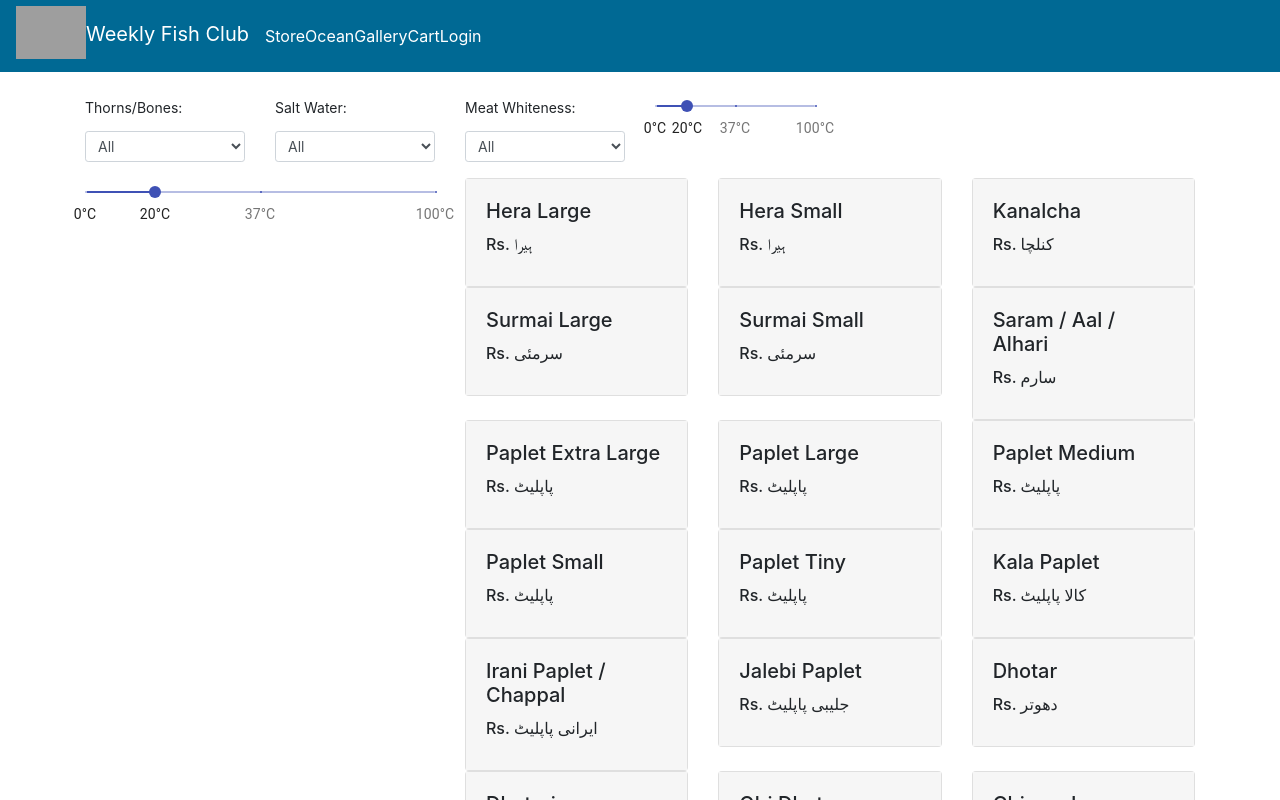
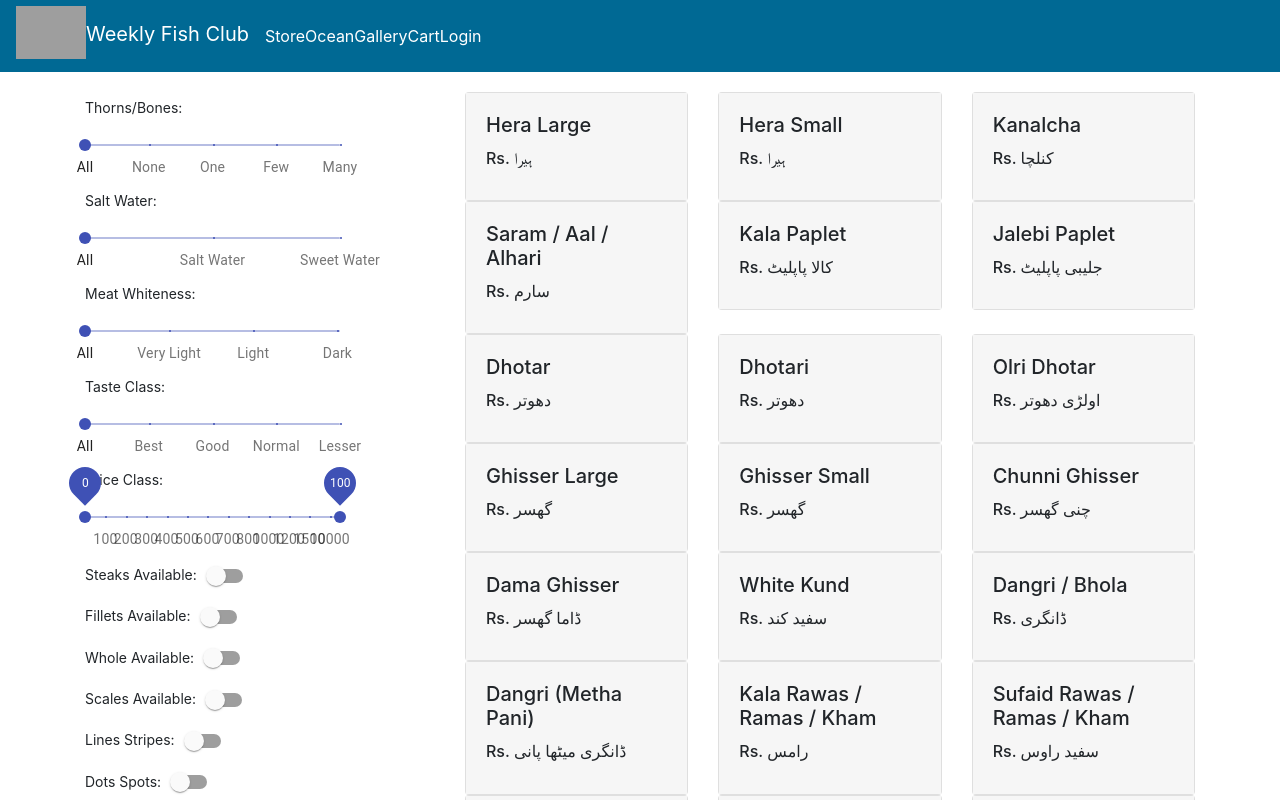
Before and after one commit to ehsanquranwala/openoms, a React (Create React App) app: page /category in a window 1280 px wide. Shown: the top 800 px of the page. Built offline with nearby package versions, Linux system fonts and the light colour scheme; grey boxes are pictures that could not be loaded; what secure-ls would draw is missing.

Commit message:
Filter Page

```diff
--- a/src/components/Cart.js
+++ b/src/components/Cart.js
@@ -345,14 +345,37 @@ import { Card, CardImg, CardBody,
                           <Row>Wholesale: {this.getwholesale(product)}</Row>
                           <Row>Resale: {this.getresale(product)}</Row>
                           <Row>Promo: {this.getpromo(product)}</Row>
-                          <Row>Special: {this.getdiscount(product)}</Row>
+                          <Row style= {{cursor: 'pointer'}}
+                              onClick={()=>{this.setState({discount:true})}}>
+                                  Special: {discountPercent>0?this.getdiscount(product):
+                                  <p>Get Discount</p>}</Row>
                       </td>
                     <td>{//actual
                       this.getdiscount(product)>0?'Special Discount':
                     product.priceType=='retail' && totalqty>=20 ? 'resale':product.priceType }
 
                     </td>
-                    <td>{product.quantity}</td>
+                    <td>
+                          <div style={{flexDirection:"row",display:"flex"}}>
+                              <Button style={{padding:4}}
+                                      color="primary"
+                                      size="sm"
+                                      onClick={()=>this.minusProduct(i)} >-</Button>
+
+                              <Label  size="sm"
+                                      style={{padding:10,height:5}}>{product.quantity}</Label>
+
+                              <Button style={{padding:3}}
+                                      color="primary"
+                                      size="sm"
+                                      onClick={()=>this.plusProduct(i)}>+</Button>
+                          </div>
+                          <Button style={{padding:4,marginTop:10}}
+                                  color="danger"
+                                  size="sm"
+                                  onClick={()=>this.removeProduct(i)}>remove</Button>
+
+                          </td>
                     <td> {this.getretail(product)*product.quantity}</td>
                     <td>
                       {//discounted
@@ -473,15 +496,7 @@ import { Card, CardImg, CardBody,
 
                     </Col>
 
-                    <Col  md="3">
-                          <div style={{flexDirection:"row",display:"flex"}}>
-                              <Button color="info" size="sm" onClick={()=>this.minusProduct(i)} >-</Button>
-                              <Label size="sm" style={{padding:10,height:5}}>{product.quantity}</Label>
-                              <Button color="info" size="sm" onClick={()=>this.plusProduct(i)}>+</Button>
-                          </div>
-                          <Button color="info" size="sm" onClick={()=>this.removeProduct(i)}>Remove</Button>
 
-                    </Col>
                 </Row>
              ):<h6>No Product Found</h6>}
               <hr style={{ color: '#c0c0c0', }} />
@@ -510,11 +525,10 @@ import { Card, CardImg, CardBody,
                     </Col>
                   </Row>
                   <Row>
-                    <Col>
+                    <Col md='10'>
                     <div style={{flexDirection:"row",display:"flex",justifyContent:"space-between"}}>
                       <Input  name='PromoCode' size="sm" placeholder='Promo Code' value={this.state.coupon} onChange={ (e)=>this.setState({coupon: e.target.value})} required></Input>
                       <Button onClick={()=>this.getCoupon()} color='info' size="sm">Apply</Button>
-                      <Button onClick={()=>this.setState({discount:true})} color='info' size="sm">Discount</Button>
                     </div>
                     </Col>
                   </Row>
--- a/src/components/Category.js
+++ b/src/components/Category.js
@@ -5,38 +5,146 @@ import { Button,Card, CardImg,  CardBody,
   import { connect } from "react-redux";
   import { products, addtocart, category,addArticle,user } from "../js/actions/index";
   import {SingleSlider} from 'react-slider-kit';
-  import { Slider } from '@material-ui/core';
+  import { Slider,Switch  } from '@material-ui/core';
   import Child from './dropdown';
   import 'react-dropdown-tree-select/dist/styles.css';
+
   var ls = new SecureLS({encodingType: 'aes'});
   var fishData = require('../assets/fishdata.json');
  let categories=[];
 
- const marks = [
+
+ const thorns = [
   {
     value: 0,
-    label: '0°C',
-  },
-  {
-    value: 20,
-    label: '20°C',
+    label: 'All',
+  }
+  ,{
+    value: 25,
+    label: 'None',
   },
   {
     value: 50,
-    label: '37°C',
+    label: 'One',
+  },
+  {
+    value: 75,
+    label: 'Few',
   },
   {
     value: 100,
-    label: '100°C',
+    label: 'Many',
+  },
+];
+const Salt_Water = [
+  {
+    value: 0,
+    label: 'All',
+  }
+  ,{
+    value: 50,
+    label: 'Salt Water',
+  },
+  {
+    value: 100,
+    label: 'Sweet Water',
+  },
+];
+const Meat_Whiteness = [
+  {
+    value: 0,
+    label: 'All',
+  }
+  ,{
+    value: 33,
+    label: 'Very Light',
+  },
+  {
+    value: 66,
+    label: 'Light',
+  },
+  {
+    value: 99,
+    label: 'Dark',
+  },
+];
+const Taste_Class = [
+  {
+    value: 0,
+    label: 'All',
+  }
+  ,{
+    value: 25,
+    label: 'Best',
+  },
+  {
+    value: 50,
+    label: 'Good',
+  },
+  {
+    value: 75,
+    label: 'Normal',
+  },
+  {
+    value: 100,
+    label: 'Lesser',
+  },
+];
+const Price_Class = [
+  {
+    value: 8,
+    label: '100',
+  }
+  ,{
+    value: 16,
+    label: '200',
+  },
+  {
+    value: 24,
+    label: '300',
+  },
+  {
+    value: 32,
+    label: '400',
+  }
+  ,{
+    value: 40,
+    label: '500',
+  },
+  {
+    value: 48,
+    label: '600',
+  },
+  {
+    value: 56,
+    label: '700',
+  },
+  {
+    value: 64,
+    label: '800',
+  },
+  {
+    value: 72,
+    label: '1000',
+  },{
+    value: 80,
+    label: '1200',
+  },{
+    value: 88,
+    label: '1500',
+  },{
+    value: 96,
+    label: '10000',
   },
 ];
 
+
 function valuetext(value) {
-  return `${value}°C`;
+  return `${value}`;
 }
 
 function valueLabelFormat(value) {
-  return marks.findIndex((mark) => mark.value === value) + 1;
+  return thorns.findIndex((thorn) => thorn.value === value) + 1;
 }
 
    class Category extends React.Component {
@@ -49,8 +157,8 @@ function valueLabelFormat(value) {
                     value:10,
                     fBone:4,
                     Salt_Water:2,
-                    filter:{Thorns:4,Salt_Water:2,Meat_Whiteness:0},
-                    appliedFilter:[]
+                    filter:{Thorns:4,Salt_Water:2,Meat_Whiteness:0,Taste_Class:0,Steaks_Available:false,Fillets_Available:false,Whole_Available:false,Dots_Spots:false,Lines_Stripes:false},
+                    appliedFilter:[],
                   };
                    }
     componentDidMount(){
@@ -76,7 +184,23 @@ function valueLabelFormat(value) {
         let Meat_Whiteness=(fishDataa[`Meat_Whiteness`]<5);
         if(filter[`Meat_Whiteness`]!=0){ Meat_Whiteness=(filter[`Meat_Whiteness`]==fishDataa[`Meat_Whiteness`]) }
 
-          if(thorn&& Salt_Water&&Meat_Whiteness){
+        let Taste_Class=(fishDataa[`Taste_Class`]<5);
+        if(filter[`Taste_Class`]!=0){ Taste_Class=(filter[`Taste_Class`]==fishDataa[`Taste_Class`]) }
+
+        let Steaks_Available=(fishDataa[`Steaks_Available`]<5);
+        if(filter[`Steaks_Available`]!=false){ Steaks_Available=(1==fishDataa[`Steaks_Available`]) }
+        let Fillets_Available=(fishDataa[`Fillets_Available`]<5);
+        if(filter[`Fillets_Available`]!=false){ Fillets_Available=(1==fishDataa[`Fillets_Available`]) }
+        let Whole_Available=(fishDataa[`Whole_Available`]<5);
+        if(filter[`Whole_Available`]!=false){ Whole_Available=(1==fishDataa[`Whole_Available`]) }
+        let Scales=(fishDataa[`Scales`]<5);
+        if(filter[`Scales`]!=false){ Scales=(1==fishDataa[`Scales`]) }
+        let Dots_Spots=(fishDataa[`Dots_Spots`]<5);
+        if(filter[`Dots_Spots`]!=false){ Dots_Spots=(1==fishDataa[`Dots_Spots`]) }
+        let Lines_Stripes=(fishDataa[`Lines_Stripes`]<5);
+        if(filter[`Lines_Stripes`]!=false){ Lines_Stripes=(1==fishDataa[`Lines_Stripes`]) }
+
+          if(thorn&& Salt_Water&&Meat_Whiteness&&Taste_Class&&Steaks_Available&&Fillets_Available&&Whole_Available&&Scales&&Dots_Spots&&Lines_Stripes){
               filtered.push(fishDataa)
            }
             // for (let [key, value] of Object.entries(filter)) {
@@ -96,97 +220,183 @@ function valueLabelFormat(value) {
 
     }
     render() {
-      const { value, fBone,filter,appliedFilter} = this.state
-
+      const { value, fBone,filter,appliedFilter,Steaks,Fillets} = this.state
+    var tempo=0;
       return (
 
         <div style={{marginTop:20}}>
             <Container className="themed-container" fluid="sm" >
             <Row>
-              <Col md='2'>
-                  <FormGroup>
-                    <Label size='sm'>Thorns/Bones:</Label>
-                    <Input  size='sm'
-                            type="select"
-                            required={true}
-                            value={filter[`Thorns`]}
-                            onChange={(e)=>{
-                                Object.assign(filter,{'Thorns':e.target.value });
-                              this.setState({filter:filter})
-                              this.filter()
-                                            }}>
-                              <option value={4}>All</option>
-                              <option value={0}>None</option>
-                              <option value={1}>One</option>
-                              <option value={2}>Few</option>
-                              <option value={3}>Many</option>
+              <Col md="3">
+              <Label size='sm'>Thorns/Bones:</Label>
+               <Slider
+                    defaultValue={0}
+                    getAriaValueText={valuetext}
+                    aria-labelledby="track-false-slider"
+                    step={25}
+                    marks={thorns}
+                    track={false}
+                    onChange={(e,a)=>{
+                      a==0? tempo=4:
+                      a==25?tempo=0:
+                      a==50?tempo=1:
+                      a==75?tempo=2:
+                      a==100?tempo=3:
+                      tempo=4
 
-                    </Input>
-                    </FormGroup>
+                      Object.assign(filter,{'Thorns':tempo });
+                    this.setState({filter:filter})
+                    this.filter()}}
+                  />
+                  <Label size='sm'>Salt Water:</Label>
+                   <Slider
+                    defaultValue={0}
+                    getAriaValueText={valuetext}
+                    aria-labelledby="track-false-slider"
+                    step={50}
+                    marks={Salt_Water}
+                    track={false}
+                    onChange={(e,a)=>{
+                      a==0? tempo=2:
+                      a==50?tempo=0:
+                      a==100?tempo=1:
+                      tempo=2
+
+                      Object.assign(filter,{'Salt_Water':tempo });
+                    this.setState({filter:filter})
+                    this.filter()}}
+                  />
+                  <Label size='sm'>Meat Whiteness:</Label>
+                  <Slider
+                    defaultValue={0}
+                    getAriaValueText={valuetext}
+                    aria-labelledby="track-false-slider"
+                    step={33}
+                    marks={Meat_Whiteness}
+                    track={false}
+                    onChange={(e,a)=>{
+                      a==0? tempo=0:
+                      a==33?tempo=1:
+                      a==66?tempo=2:
+                      a==99?tempo=3:
+                      tempo=0
+
+                      Object.assign(filter,{'Meat_Whiteness':tempo });
+                    this.setState({filter:filter})
+                    this.filter()}}
+                  />
+                    <Label size='sm'>Taste Class:</Label>
+                  <Slider
+                    defaultValue={0}
+                    getAriaValueText={valuetext}
+                    aria-labelledby="track-false-slider"
+                    step={25}
+                    marks={Taste_Class}
+                    track={false}
+                    onChange={(e,a)=>{
+                      a==0? tempo=0:
+                      a==25?tempo=4:
+                      a==50?tempo=3:
+                      a==75?tempo=2:
+                      a==100?tempo=1:
+                      tempo=0
+
+                      Object.assign(filter,{'Taste_Class':tempo });
+                    this.setState({filter:filter})
+                    this.filter()}}
+                  />
+              <Label size='sm'>Price Class:</Label>
+                  <Slider
+                    defaultValue={[0,100]}
+                    getAriaValueText={valuetext}
+                    aria-labelledby="track-false-range-slider"
+                    valueLabelDisplay="on"
+                    step={8}
+                    marks={Price_Class}
+                    track={false}
+                    onChange={(e,a)=>{
+                      a==0? tempo=0:
+                      a==25?tempo=4:
+                      a==50?tempo=2:
+                      a==75?tempo=3:
+
+                      tempo=0
+
+                      Object.assign(filter,{'Price_Class':tempo });
+                    this.setState({filter:filter})
+                    this.filter()}
+                  }
+                  />
+                  <Label size='sm'>Steaks Available:</Label>
+                   <Switch
+                        checked={filter['Steaks_Available']}
+                        onChange={()=>{
+                          Object.assign(filter,{'Steaks_Available':!filter['Steaks_Available'] });
+                        this.setState({filter:filter})
+                        this.filter()}}
+                        color='primary'
+                        name="checkedA"
+                        inputProps={{ 'aria-label': 'primary checkbox' }}
+                      /> <br></br>
+                      <Label size='sm'>Fillets Available:</Label>
+                      <Switch
+                        checked={filter['Fillets_Available']}
+                        onChange={()=>{
+                          Object.assign(filter,{'Fillets_Available':!filter['Fillets_Available'] });
+                        this.setState({filter:filter})
+                        this.filter()}}
+                        color='primary'
+                        name="checkedA"
+                        inputProps={{ 'aria-label': 'primary checkbox' }}
+                      /><br></br>
+                      <Label size='sm'>Whole Available:</Label>
+                      <Switch
+                        checked={filter['Whole_Available']}
+                        onChange={()=>{
+                          Object.assign(filter,{'Whole_Available':!filter['Whole_Available'] });
+                        this.setState({filter:filter})
+                        this.filter()}}
+                        color='primary'
+                        name="checkedA"
+                        inputProps={{ 'aria-label': 'primary checkbox' }}
+                      /><br></br>
+                      <Label size='sm'>Scales Available:</Label>
+                      <Switch
+                        checked={filter['Scales']}
+                        onChange={()=>{
+                          Object.assign(filter,{'Scales':!filter['Scales'] });
+                        this.setState({filter:filter})
+                        this.filter()}}
+                        color='primary'
+                        name="checkedA"
+                        inputProps={{ 'aria-label': 'primary checkbox' }}
+                      /><br></br>
+                       <Label size='sm'>Lines Stripes:</Label>
+                      <Switch
+                        checked={filter['Lines_Stripes']}
+                        onChange={()=>{
+                          Object.assign(filter,{'Lines_Stripes':!filter['Lines_Stripes'] });
+                        this.setState({filter:filter})
+                        this.filter()}}
+                        color='primary'
+                        name="checkedA"
+                        inputProps={{ 'aria-label': 'primary checkbox' }}
+                      /><br></br>
+                       <Label size='sm'>Dots Spots:</Label>
+                      <Switch
+                        checked={filter['Dots_Spots']}
+                        onChange={()=>{
+                          Object.assign(filter,{'Dots_Spots':!filter['Dots_Spots'] });
+                        this.setState({filter:filter})
+                        this.filter()}}
+                        color='primary'
+                        name="checkedA"
+                        inputProps={{ 'aria-label': 'primary checkbox' }}
+                      />
+
               </Col>
-              <Col md='2'>
-                    <FormGroup>
-                    <Label size='sm'>Salt Water:</Label>
-                    <Input  size='sm'
-                            type="select"
-                            required={true}
-                            value={filter[`Salt_Water`]}
-                            onChange={(e)=>{
-                                Object.assign(filter,{'Salt_Water':e.target.value });
-                              this.setState({filter:filter})
-                              this.filter()
-                                            }}>
-                              <option value={2}>All</option>
-                              <option value={1}>True</option>
-                              <option value={0}>False</option>
 
-                    </Input>
-                    </FormGroup>
-              </Col>
-              <Col md='2'>
-              <FormGroup>
-                    <Label size='sm'>Meat Whiteness:</Label>
-                    <Input  size='sm'
-                            type="select"
-                            required={true}
-                            value={filter[`Meat_Whiteness`]}
-                            onChange={(e)=>{
-                                Object.assign(filter,{'Meat_Whiteness':e.target.value });
-                              this.setState({filter:filter})
-                              this.filter()
-                                            }}>
-                              <option value={0}>All</option>
-                              <option value={1}>Very Light</option>
-                              <option value={2}>Light</option>
-                              <option value={3}>Dark</option>
-
-                    </Input>
-                    </FormGroup>
-                </Col>
-                <Col md='2'>
-                <Slider
-                    defaultValue={20}
-                    valueLabelFormat={valueLabelFormat}
-                    getAriaValueText={valuetext}
-                    aria-labelledby="discrete-slider-restrict"
-                    step={null}
-                    valueLabelDisplay="auto"
-                    marks={marks}
-                  />
-                  </Col></Row>
-            <Row>
-              <Col md="4">
-
-               <Slider
-                    defaultValue={20}
-                    valueLabelFormat={valueLabelFormat}
-                    getAriaValueText={valuetext}
-                    aria-labelledby="discrete-slider-restrict"
-                    step={null}
-                    valueLabelDisplay="auto"
-                    marks={marks}
-                  />
-              </Col>
+              <Col md='1'></Col>
                 <Col>
                 <Row>
                 {appliedFilter.map((product) =>
```
Also changed, not shown: src/assets/fishdata.json, src/assets/remove.png (added).
